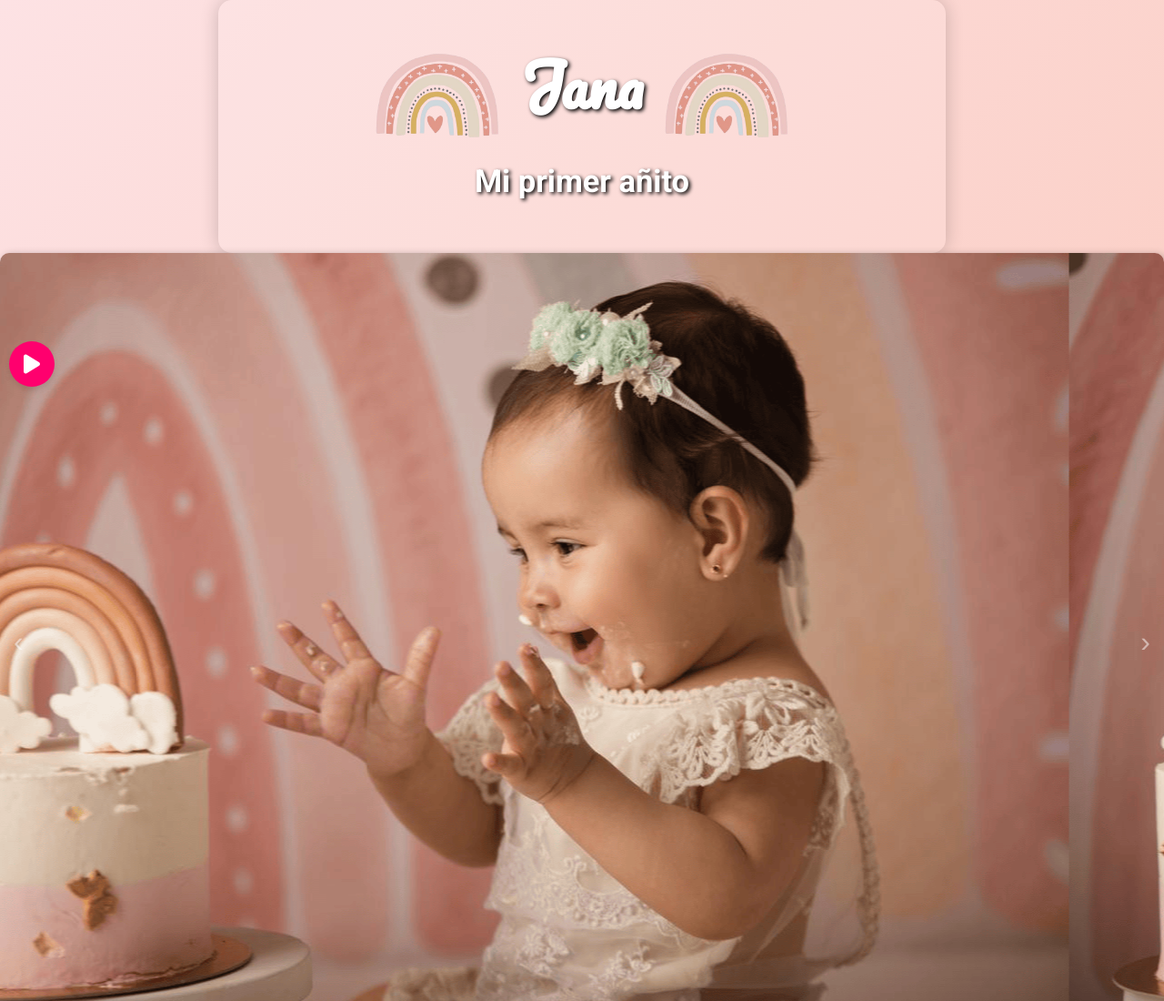
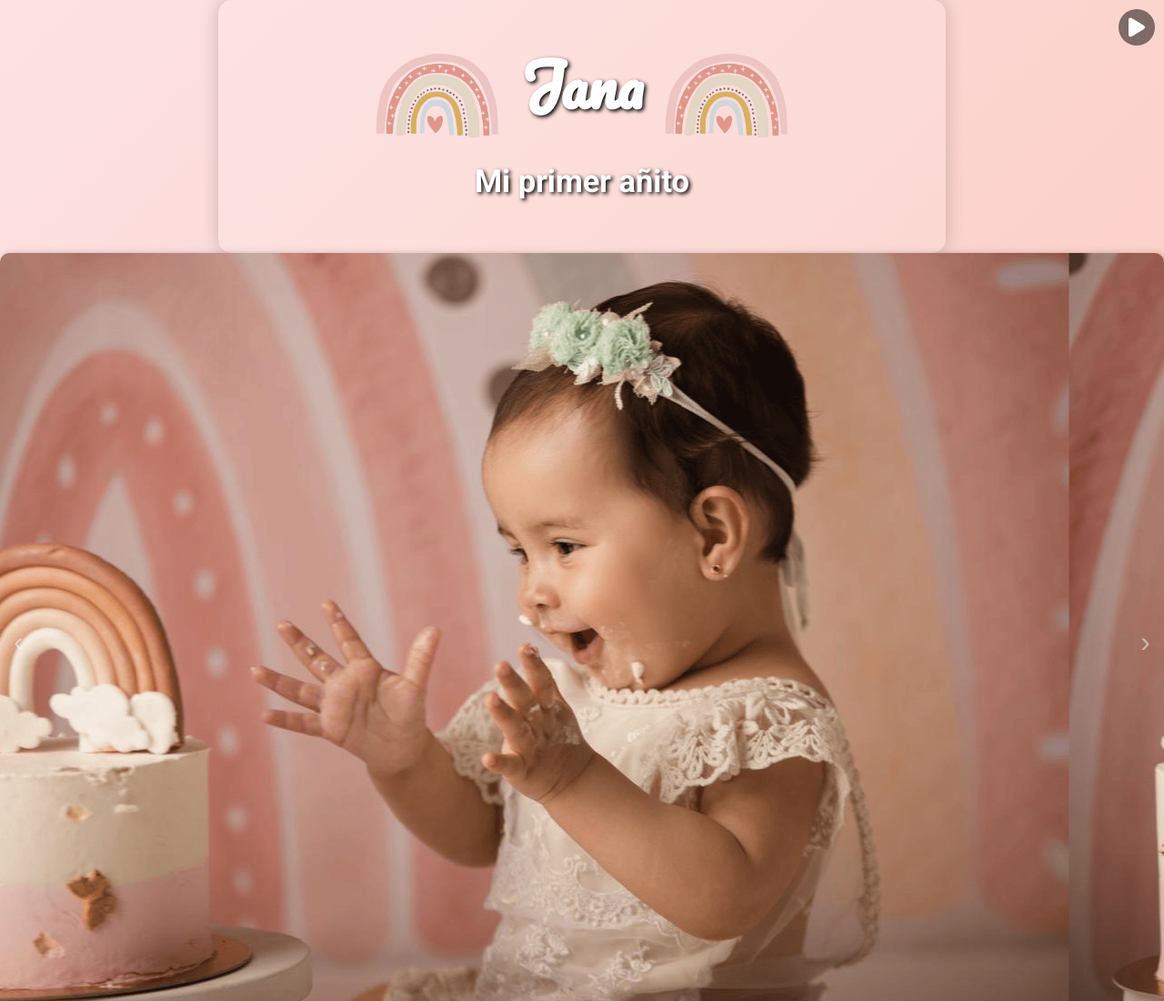
Before and after one commit to LeandroMussi99/Invitacion-Bautismo, a plain HTML site: page index.html in a window 1280 px wide. Shown: the top 1100 px of the page at 91% size. Drawn offline with Linux system fonts and the light colour scheme.

Commit message:
cambio de musica y diseño de boton de musica

```diff
--- a/script.js
+++ b/script.js
@@ -60,6 +60,7 @@ document.addEventListener('DOMContentLoaded', () => {
         initializeSlider(sliderContainer);
     });
 
+
     const musicControl = document.getElementById("music-control");
     const backgroundMusic = document.getElementById("background-music");
 
--- a/styles.css
+++ b/styles.css
@@ -215,31 +215,27 @@ h2 {
 
 /* Posicionamiento del botón */
 #music-control {
-    position: fixed; /* Para que se quede en un lugar fijo */
-    top: 50%; /* Centrado verticalmente */
-    left: 10px; /* Pegado a la izquierda con un pequeño margen */
-    transform: translateY(-50%); /* Ajusta el centrado vertical */
-    z-index: 100; /* Asegúrate de que esté por encima de otros elementos */
-
-    /* Estilo del botón */
-    background-color: #ff006e; /* Color llamativo */
-    color: white; /* Texto/blanco */
-    border: none; /* Sin bordes */
-    border-radius: 50%; /* Botón redondo */
-    width: 50px; /* Tamaño del botón */
-    height: 50px; /* Tamaño del botón */
-    display: flex; /* Para alinear el ícono */
-    align-items: center; /* Centrar ícono verticalmente */
-    justify-content: center; /* Centrar ícono horizontalmente */
-    box-shadow: 0px 4px 6px rgba(0, 0, 0, 0.1); /* Sombra elegante */
-    cursor: pointer; /* Manito al pasar el mouse */
-    transition: all 0.3s ease; /* Animación para hover */
+    position: fixed;
+    top: 10px;
+    right: 10px;
+    z-index: 9999;
+    width: 40px;
+    height: 40px;
+    background-color: rgba(0, 0, 0, 0.5); /* Negro semitransparente */
+    border: none;
+    color: white;
+    border-radius: 50%;
+    display: flex;
+    align-items: center;
+    justify-content: center;
+    cursor: pointer;
+    backdrop-filter: blur(5px); /* Efecto de fondo suave */
+    transition: background-color 0.3s;
 }
 
 /* Efecto hover */
 #music-control:hover {
-    background-color: #ff4d9a; /* Cambia ligeramente el color */
-    transform: translateY(-50%) scale(1.1); /* Un poco más grande */
+    background-color: rgba(0, 0, 0, 0.8); /* Más visible al pasar el mouse */
 }
 
 /* Ícono del botón (pausa/play) */
```
Also changed, not shown: index.html (line endings or trailing spaces).
